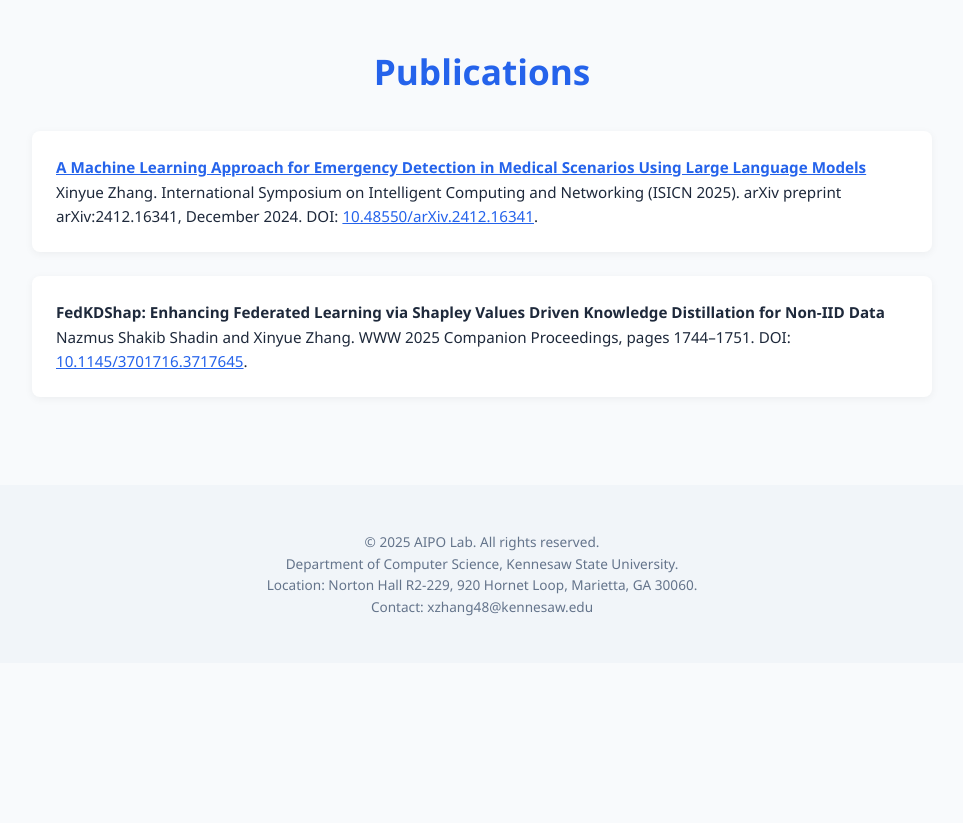
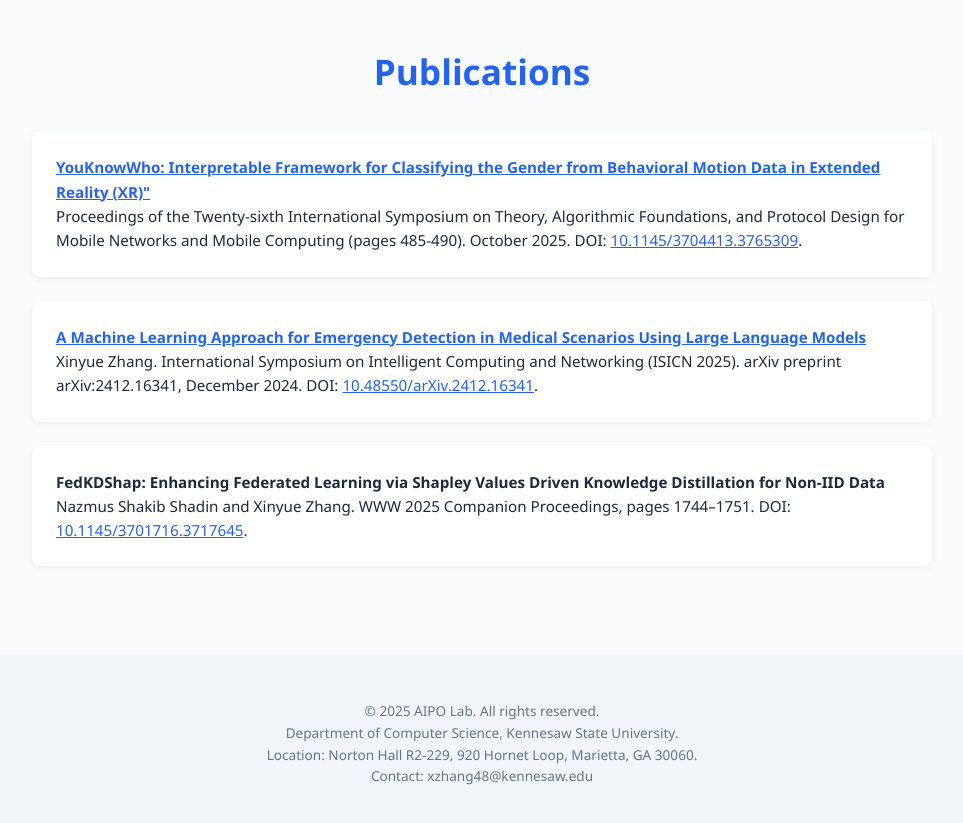
Before and after one commit to aipolab/aipolab.github.io, a plain HTML site: page research.html in a window 1280 px wide. Shown: the part 860-1683 px from the top of the page, without its empty margins (158-1121 px from the left). Before the commit the page ends 1523 px from the top, so only its background shows below. Drawn offline with Linux system fonts and the light colour scheme.

Commit message:
Update research.html

```diff
--- a/research.html
+++ b/research.html
@@ -74,6 +74,11 @@
       <h2>Publications</h2>
       <div class="section-content">
         <ul class="publications">
+        <li>
+           <strong><a href="https://arxiv.org/abs/2412.16341" target="_blank">YouKnowWho: Interpretable Framework for Classifying the Gender from Behavioral Motion Data in Extended Reality (XR)"</a></strong><br />
+            Proceedings of the Twenty-sixth International Symposium on Theory, Algorithmic Foundations, and Protocol Design for Mobile Networks and Mobile Computing (pages 485-490). October 2025. DOI:
+            <a href="https://doi.org/10.1145/3704413.3765309" target="_blank">10.1145/3704413.3765309</a>.
+          </li>
           <li>
             <strong><a href="https://arxiv.org/abs/2412.16341" target="_blank">A Machine Learning Approach for Emergency Detection in Medical Scenarios Using Large Language Models</a></strong><br />
             Xinyue&nbsp;Zhang.&nbsp;International Symposium on Intelligent Computing and Networking (ISICN 2025). arXiv preprint arXiv:2412.16341, December 2024. DOI:
```
